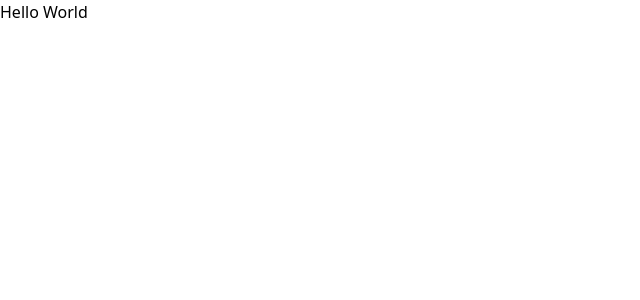
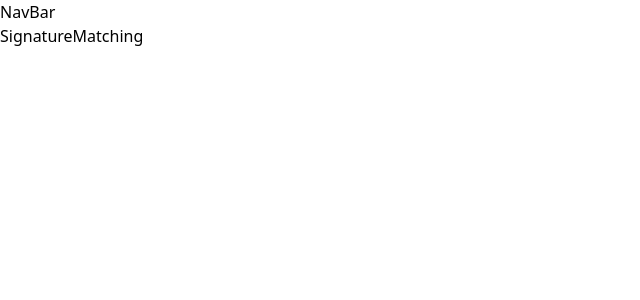
Before and after one commit to MoatasemAshmawy/Signature_Matching, a React (Vite) app in the folder frontend/: page /matching in a window 1280 px wide. Shown: the top 300 px of the page, without its empty margins (0-640 px from the left). Built offline with nearby package versions, Linux system fonts and the light colour scheme.

Commit message:
[frontend] feat: setup routing using react router

```diff
--- a/frontend/package.json
+++ b/frontend/package.json
@@ -11,7 +11,8 @@
   },
   "dependencies": {
     "react": "^18.2.0",
-    "react-dom": "^18.2.0"
+    "react-dom": "^18.2.0",
+    "react-router-dom": "^6.21.1"
   },
   "devDependencies": {
     "@types/react": "^18.2.43",
--- a/frontend/src/App.jsx
+++ b/frontend/src/App.jsx
@@ -1,12 +1,24 @@
-
+import {
+  BrowserRouter as Router,
+  Route,
+  Routes
+} from 'react-router-dom'
+import Root from './Root'
+import SignatureExtraction from './SignatureExtraction'
+import SignatureMatching from './SignatureMatching'
 
 function App() {
 
 
   return (
-    <>
-      <h1 className="text-5xl">Hello World</h1>
-    </>
+    <Router>
+      <Routes>
+        <Route path='/' element={<Root/>}>
+          <Route path='extraction' element={<SignatureExtraction/>} />
+          <Route path='matching' element={<SignatureMatching/>} />
+        </Route>
+      </Routes>
+    </Router>
   )
 }
 
--- /dev/null
+++ b/frontend/src/Root.jsx
@@ -0,0 +1,12 @@
+import { Outlet } from "react-router-dom"
+
+const Root = () => {
+  return (
+    <>
+    <div>NavBar</div>
+    <Outlet />
+    </>
+  )
+}
+
+export default Root
--- /dev/null
+++ b/frontend/src/SignatureExtraction.jsx
@@ -0,0 +1,9 @@
+
+
+const SignatureExtraction = () => {
+  return (
+    <div>SignatureExtraction</div>
+  )
+}
+
+export default SignatureExtraction
--- /dev/null
+++ b/frontend/src/SignatureMatching.jsx
@@ -0,0 +1,9 @@
+
+
+const SignatureMatching = () => {
+  return (
+    <div>SignatureMatching</div>
+  )
+}
+
+export default SignatureMatching
```
Also changed, not shown: 1 other file (tests, documents, lock files or other folders).
